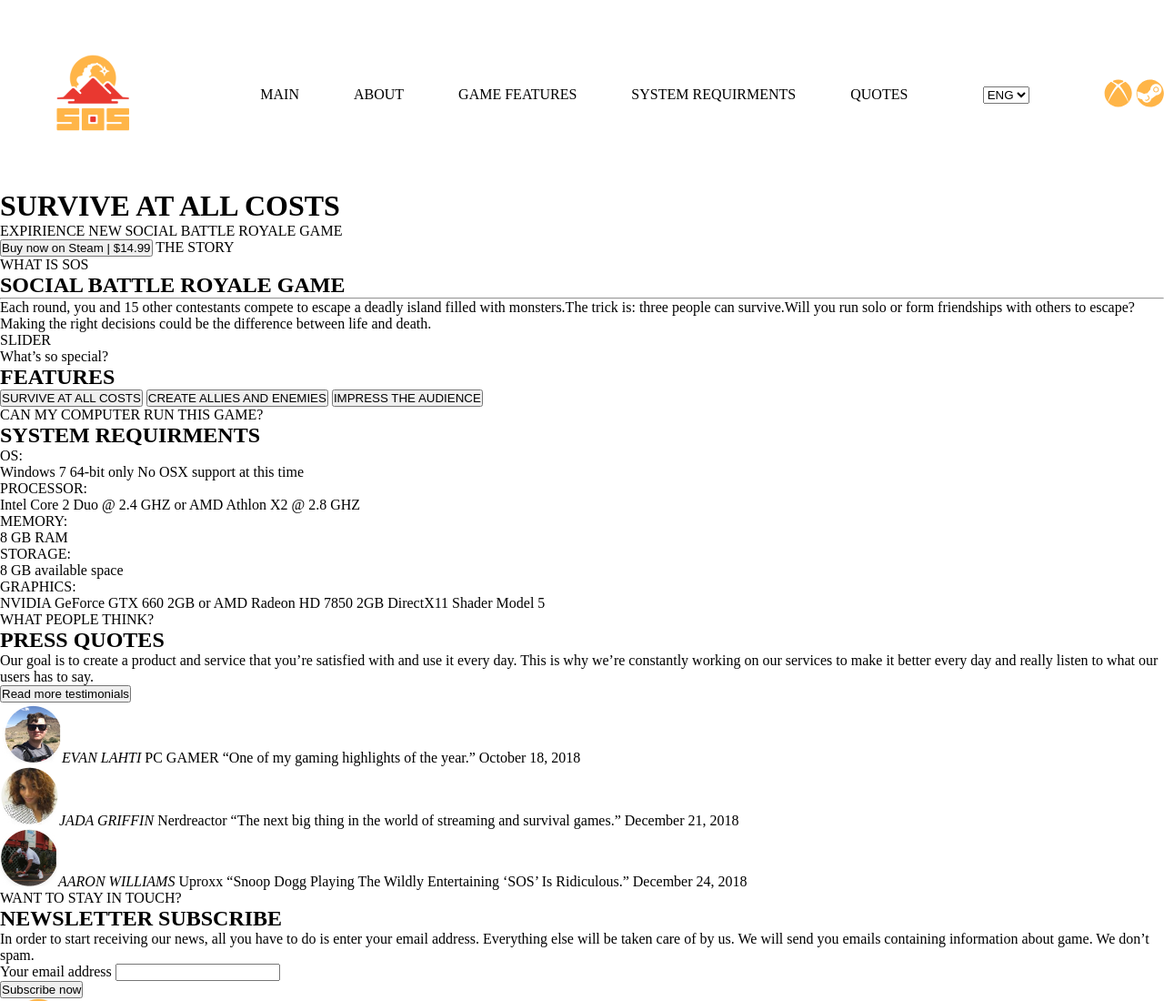
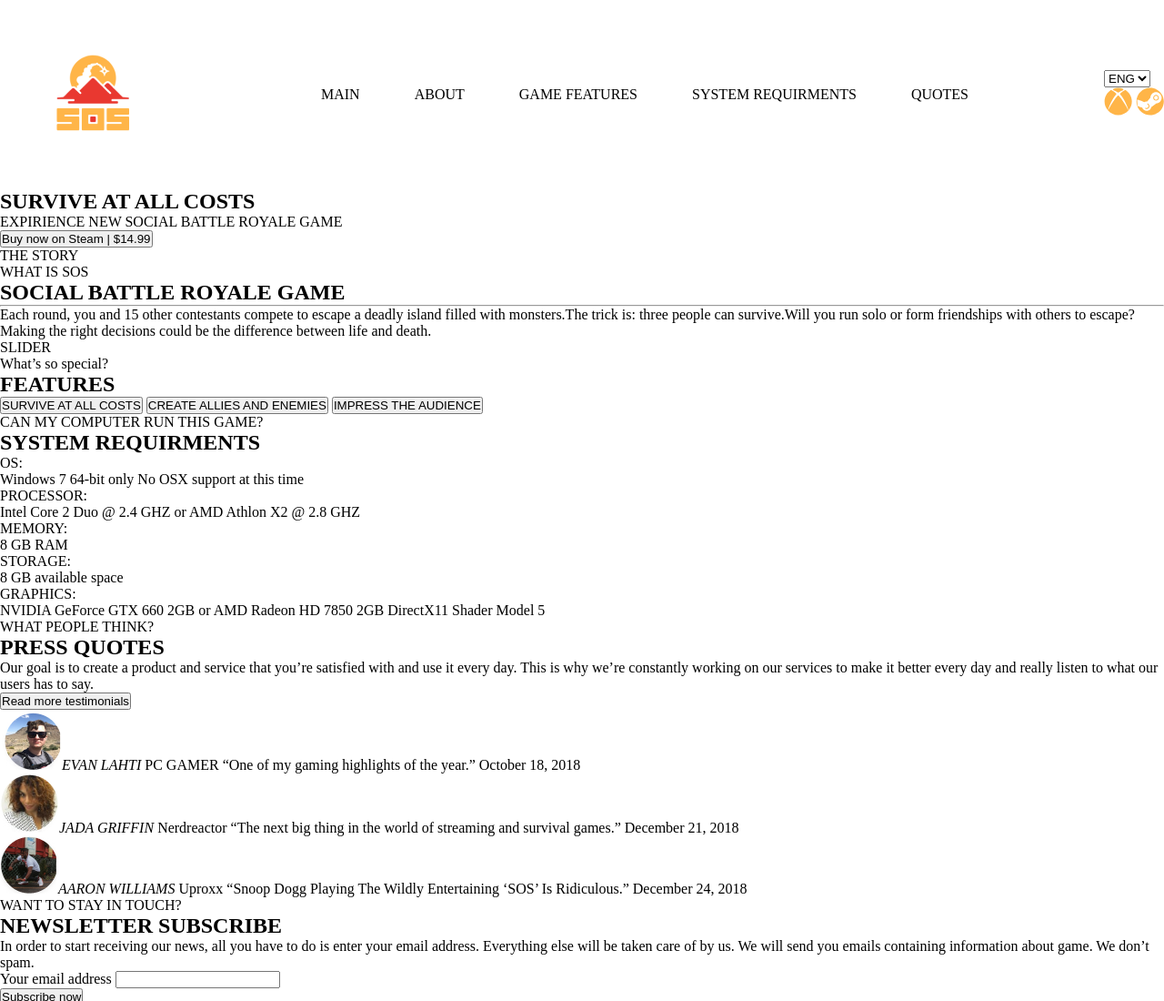
Before and after one commit to Nikilionovich/workinclass, a plain HTML site: page index.html in a window 1280 px wide. Shown: the top 1100 px of the page at 91% size. Drawn offline with Linux system fonts and the light colour scheme.

Commit message:
Update index.html

```diff
--- a/index.html
+++ b/index.html
@@ -4,12 +4,21 @@
 <head>
    <meta charset="UTF-8">
    <meta name="viewport" content="width=device-width, initial-scale=1.0">
-   <title></title>
+   <title>SOS</title>
    <link rel="stylesheet" href="style.css">
+   <link rel="preconnect" href="https://fonts.googleapis.com">
+<link rel="preconnect" href="https://fonts.gstatic.com" crossorigin>
+<link href="https://fonts.googleapis.com/css2?family=Open+Sans:ital,wght@0,300..800;1,300..800&display=swap" rel="stylesheet">
+<link rel="preconnect" href="https://fonts.googleapis.com">
+<link rel="preconnect" href="https://fonts.gstatic.com" crossorigin>
+<link href="https://fonts.googleapis.com/css2?family=Bebas+Neue&family=Open+Sans:ital,wght@0,300..800;1,300..800&display=swap" rel="stylesheet">
+
 </head>
 
 <body class="page__body">
+  <div class="bg">
   <header class="contain_header">
+    <div >
   <div class="div-nav">
 
     <a class="logo"><img src="img/logo.png" alt=""></a>
@@ -22,6 +31,7 @@
         <li>QUOTES</li>
       </ul>
     </nav>
+    <div class="header-logo">
     <div class="select-leng">
     <select >
       <option value="ENG">ENG</option>
@@ -30,18 +40,26 @@
       <option value="DEU">DEU</option>
     </select>
   </div>
-  <div>
+  <div class="logo-header">
     <a><img src="img/xbox icon.svg"></a>
     <a><img src="img/steam icon.svg"></a>
   </div>
   </div>
+</div>
+</div>
 </header>
+<section class="header-text">
+  <div>
+<h1 class="h1-header-text">SURVIVE AT ALL COSTS</h1>
+  <p class="p-header-text">EXPIRIENCE NEW SOCIAL BATTLE ROYALE GAME</p>
+  <button>Buy now on Steam | $14.99</button>
+</div>
+ <span>THE STORY</span>
+ </section>
+  </div>
   <main >
-  <h1>SURVIVE AT ALL COSTS</h1>
-  <p>EXPIRIENCE NEW SOCIAL BATTLE ROYALE GAME</p>
-  <button>Buy now on Steam | $14.99</button>
- <span>THE STORY</span>
 <section>
+
   <div>
 <span>WHAT IS SOS</span>
 <h2>SOCIAL BATTLE ROYALE GAME</h2>
```
